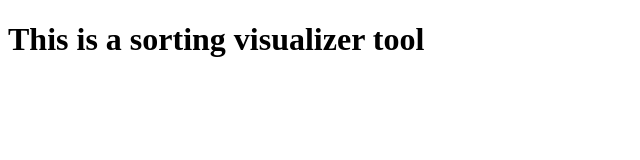
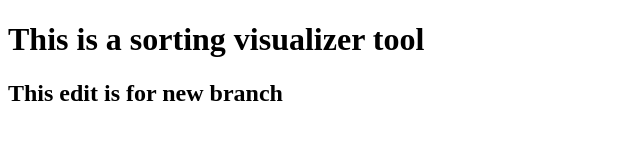
Before and after one commit to Kethantummala/Sorting_Visualizer, a plain HTML site: page index.html in a window 1280 px wide. Shown: the whole page, without its empty margins (0-640 px from the left). Drawn offline with Linux system fonts and the light colour scheme.

Commit message:
Added a branch

```diff
--- a/index.html
+++ b/index.html
@@ -11,6 +11,7 @@
     <body>
 
         <h1>This is a sorting visualizer tool</h1>
+        <h2>This edit is for new branch</h2>
 
     </body>
 
```
Also changed, not shown: 1 other file.
